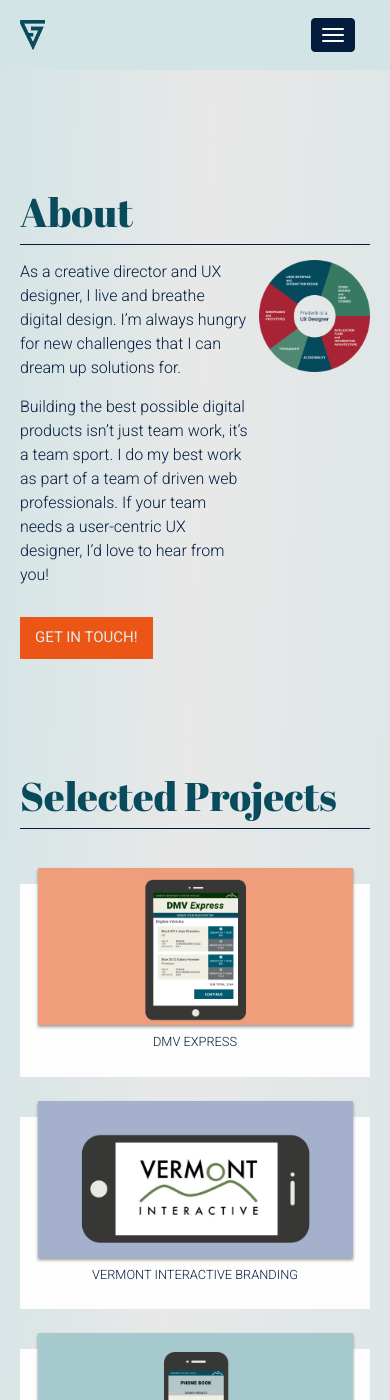
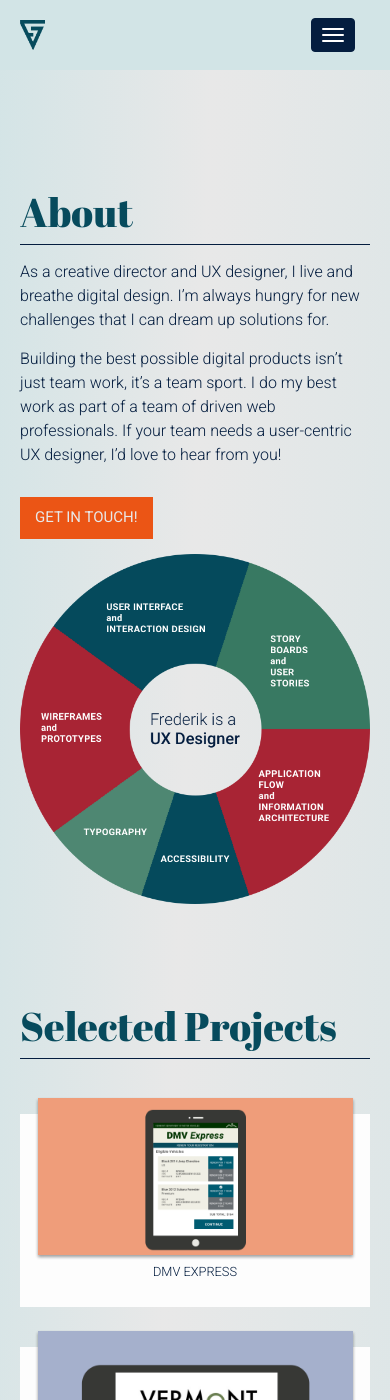
Before and after one commit to fredvg/fredvg.github.io, a Jekyll site: the page built from index.html, in a window 390 px wide and 1400 px high, scrolled down 475 px. Built offline with Jekyll 4.4.1, drawn with Linux system fonts in a browser that asks for light colours.

Commit message:
responsive styles for new about section

```diff
--- a/css/main.scss
+++ b/css/main.scss
@@ -377,6 +377,16 @@ section#about {
   .second-column {
     @include span-columns(4);
   }
+  @media(max-width:$size-s) {
+      .first-column,.second-column {
+        @include span-columns(6);
+      }
+    }
+    @media(max-width:$size-xs) {
+        .first-column,.second-column {
+          @include span-columns(12);
+        }
+      }
 }
 section#portfolio {
   ul {
```
